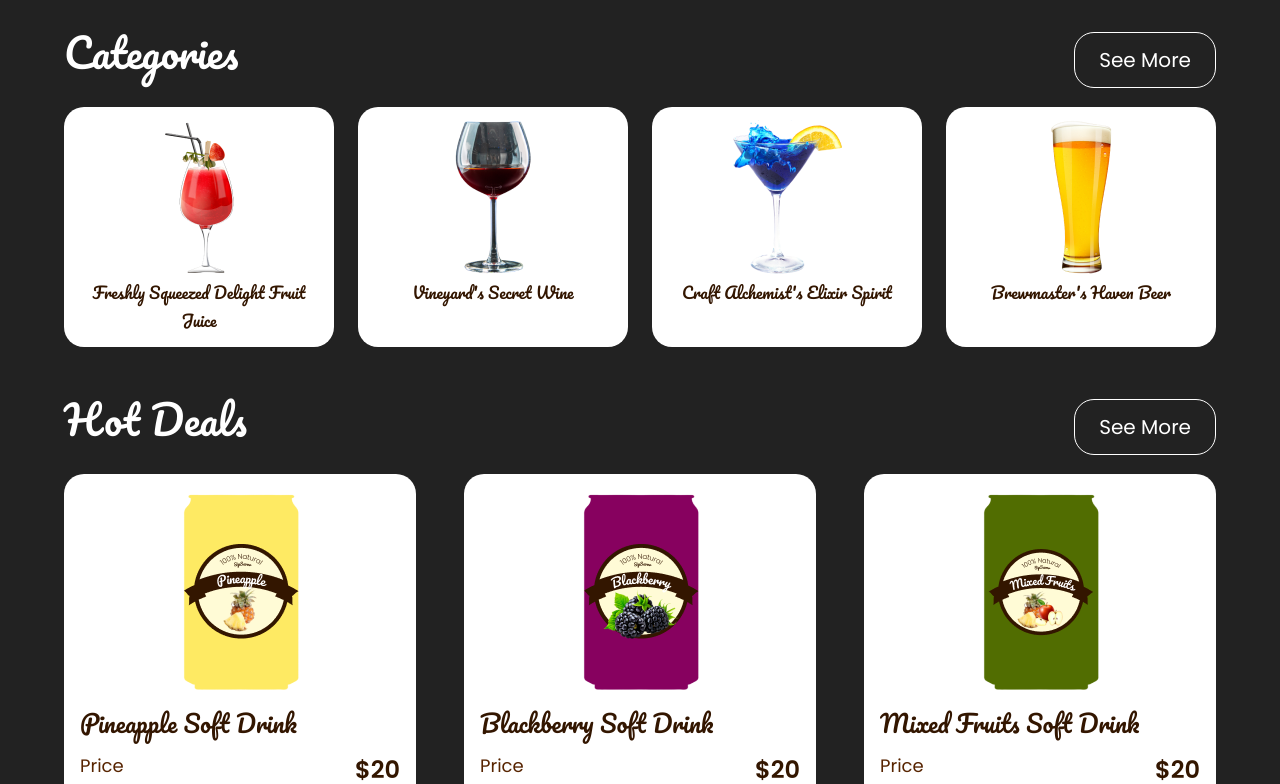
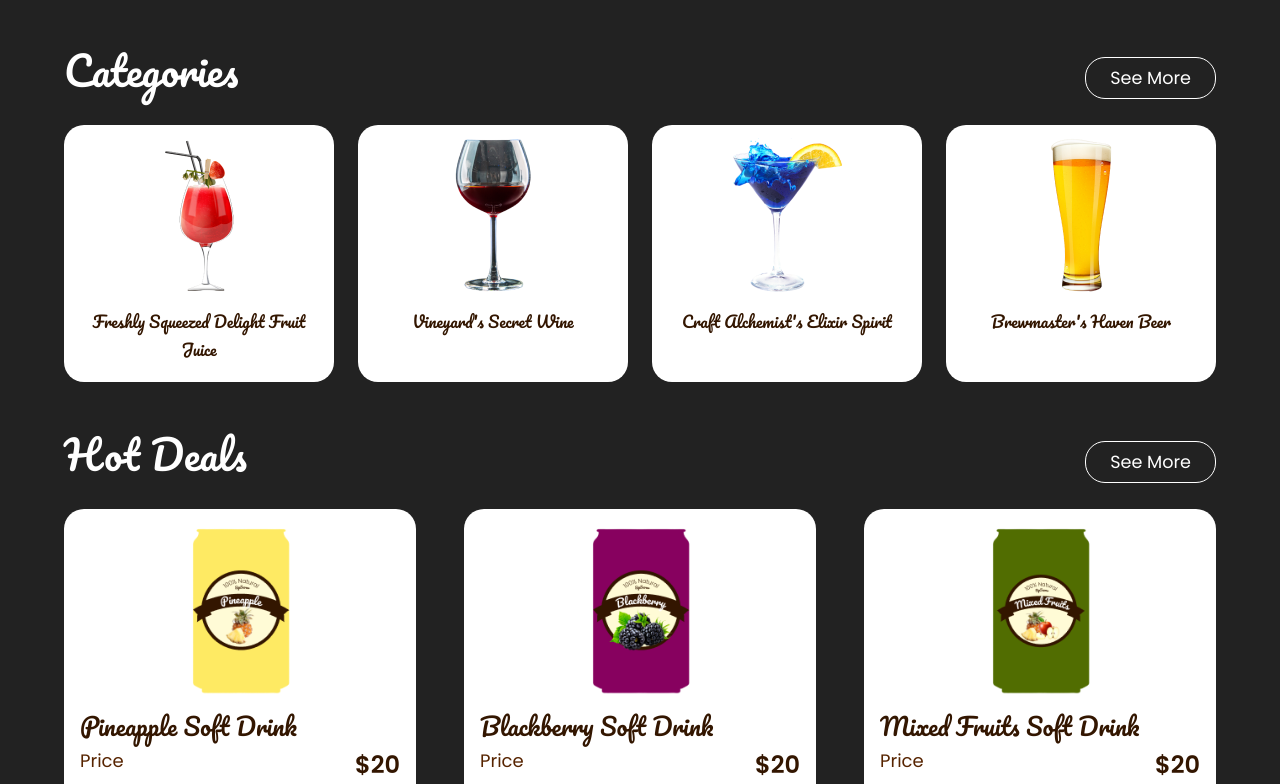
Before and after one commit to Prosperedafe/sip, a React (Vite) app: page / in a window 1280 px wide. Shown: the part 840-1624 px from the top of the page. Built offline with nearby package versions, Linux system fonts and the light colour scheme.

Commit message:
hover feature added

```diff
--- a/src/pages/Homepage/HomePage.tsx
+++ b/src/pages/Homepage/HomePage.tsx
@@ -14,12 +14,13 @@ const HomePage = () => {
     return (
         <section id="home__page">
             <HomeHero />
+            <img src="" alt="" />
             <section className="categories">
                 <div className="heading">
                     <h2>Categories</h2>
                     <button>See More</button>
                 </div>
-                <div>
+                <div className="categories__drinks">
                     <figure>
                         <img src={squezzed} alt="Freshly Squeezed Delight Fruit Juice" />
                         <figcaption>Freshly Squeezed Delight Fruit Juice</figcaption>
--- a/src/styles/components/products.scss
+++ b/src/styles/components/products.scss
@@ -59,6 +59,7 @@ $scroll-bar-bg-color: hsla(0, 0%, 13%, 1);
             img {
                 display: block;
                 margin: 0 auto 10px auto;
+                max-height: 170px;
 
                 @media (max-width: 850px) {
                     max-height: 130px;
@@ -80,11 +81,6 @@ $scroll-bar-bg-color: hsla(0, 0%, 13%, 1);
         .price {
             display: flex;
             justify-content: space-between;
-            margin: 8px 0;
-
-            @media (max-width: 850px) {
-                margin: 4px 0;
-            }
 
             p {
                 &:nth-child(1) {
@@ -111,7 +107,6 @@ $scroll-bar-bg-color: hsla(0, 0%, 13%, 1);
         .ratings {
             display: flex;
             justify-content: space-between;
-            margin: 8px 0;
             align-items: center;
 
             p {
@@ -120,18 +115,18 @@ $scroll-bar-bg-color: hsla(0, 0%, 13%, 1);
             }
 
             img {
-                height: 15px;
+                height: 13px;
             }
         }
 
         button {
-            margin-top: 20px;
+            margin-top: 10px;
             font-family: $poppins;
             padding: 10px 24px 10px 24px;
             border-radius: 20px;
             border: 1px solid $brown100;
             background: transparent;
-            font-size: 1.1rem;
+            font-size: $base;
             color: $brown100;
             font-weight: 500;
             display: block;
@@ -143,8 +138,7 @@ $scroll-bar-bg-color: hsla(0, 0%, 13%, 1);
             }
 
             @media (max-width: 850px) {
-                font-size: $base;
-                margin-top: 10px;
+                font-size: $sm;
                 padding: 5px 24px;
             }
         }
--- a/src/styles/pages/home.scss
+++ b/src/styles/pages/home.scss
@@ -1,6 +1,10 @@
 $scroll-bar-color: hsl(0, 0%, 77%, .5);
 $scroll-bar-bg-color: hsla(0, 0%, 13%, 1);
 
+// #FE678E
+// #722F37
+// #0B4E8E
+// #CCA600
 #home__page {
 
     .heading {
@@ -13,19 +17,14 @@ $scroll-bar-bg-color: hsla(0, 0%, 13%, 1);
         button {
             border: 1px solid $light100;
             background: transparent;
-            font-size: 1.25rem;
+            font-size: 1.1rem;
             color: $light100;
             font-family: $poppins;
             border-radius: 20px;
-            padding: 12px 24px;
+            padding: 7px 24px;
 
-            @media (max-width: 500px) {
-                font-size: $base;
-                padding: 12px 16px;
-            }
-
-            @media (max-width: 350px) {
-                padding: 8px 16px;
+            @media (max-width: 480px) {
+                font-size: $sm;
             }
         }
     }
@@ -49,21 +48,18 @@ $scroll-bar-bg-color: hsla(0, 0%, 13%, 1);
                 font-size: 1.8rem;
             }
 
-            @media (max-width: 350px) {
-                font-size: $md;
+            @media (max-width: 480px) {
+                font-size: 1.3rem;
             }
         }
     }
 
     .categories {
-        // margin-top: -50px;
 
-        >div {
+        &__drinks {
             display: flex;
             justify-content: center;
             gap: $md;
-
-            &:nth-child(2) {
             overflow-x: scroll;
             justify-content: space-between;
             padding-bottom: $base;
@@ -86,7 +82,6 @@ $scroll-bar-bg-color: hsla(0, 0%, 13%, 1);
                 border-radius: 20px;
                 border: 3px solid $scroll-bar-bg-color;
             }
-            }
 
             @media (max-width: 850px) {
                 gap: 10px;
@@ -97,14 +92,67 @@ $scroll-bar-bg-color: hsla(0, 0%, 13%, 1);
                 border-radius: 20px;
                 flex-grow: 1;
                 flex-basis: 150px;
-                padding: $thin;
+                padding: $thin $thin 1.2rem $thin;
                 text-align: center;
                 max-width: 350px;
                 margin: 0 auto;
-                // min-width: 200px;
+                position: relative;
+                isolation: isolate;
+
+                &::before {
+                    position: absolute;
+                    content: "";
+                    display: inline-block;
+                    height: 45%;
+                    top: 4.3rem;
+                    left: 30px;
+                    right: 0;
+                    z-index: -1;
+                    max-width: 100%;
+                    transition: all .3s ease-in-out;
+                    opacity: 0;
+                    pointer-events: none;
+                    border-radius: 45% 20px 12% 20px / 69% 20px 14% 20px;
+
+                    @media (max-width: 850px) {
+                        top: 2.3rem;
+                    }
+                }
+
+                &:nth-child(1) {
+                    &::before {
+                        background: #FE678E;
+                    }
+                }
+
+                &:nth-child(2) {
+                    &::before {
+                        background: #722F37;
+                    }
+                }
+
+                &:nth-child(3) {
+                    &::before {
+                        background: #0B4E8E;
+                    }
+                }
+
+                &:nth-child(4) {
+                    &::before {
+                        background: #CCA600;
+                    }
+                }
+
+                &:hover {
+                    &::before {
+                        left: $base;
+                        right: $base;
+                        opacity: 1;
+                    }
+                }
 
                 @media (max-width: 1100px) {
-                    min-width: 300px;
+                    min-width: 280px;
                 }
 
                 @media (max-width: 850px) {
@@ -114,7 +162,7 @@ $scroll-bar-bg-color: hsla(0, 0%, 13%, 1);
 
                 img {
                     display: inline-block;
-                    margin: 0 auto;
+                    margin: 0 auto $tiny auto;
 
                     @media (max-width: 850px) {
                         height: 110px;
```
Lines whose indentation alone changed are shown as unchanged.
